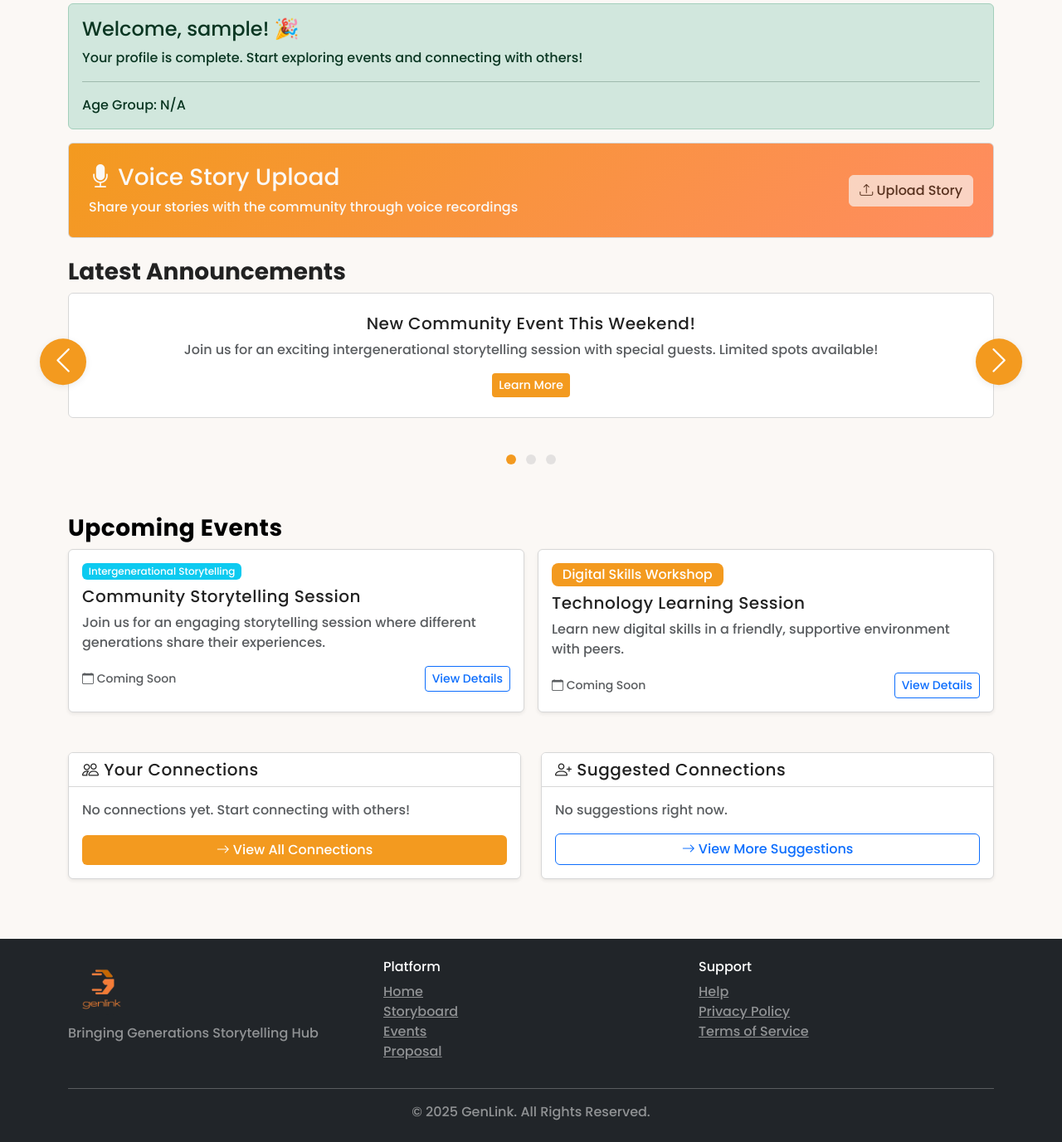
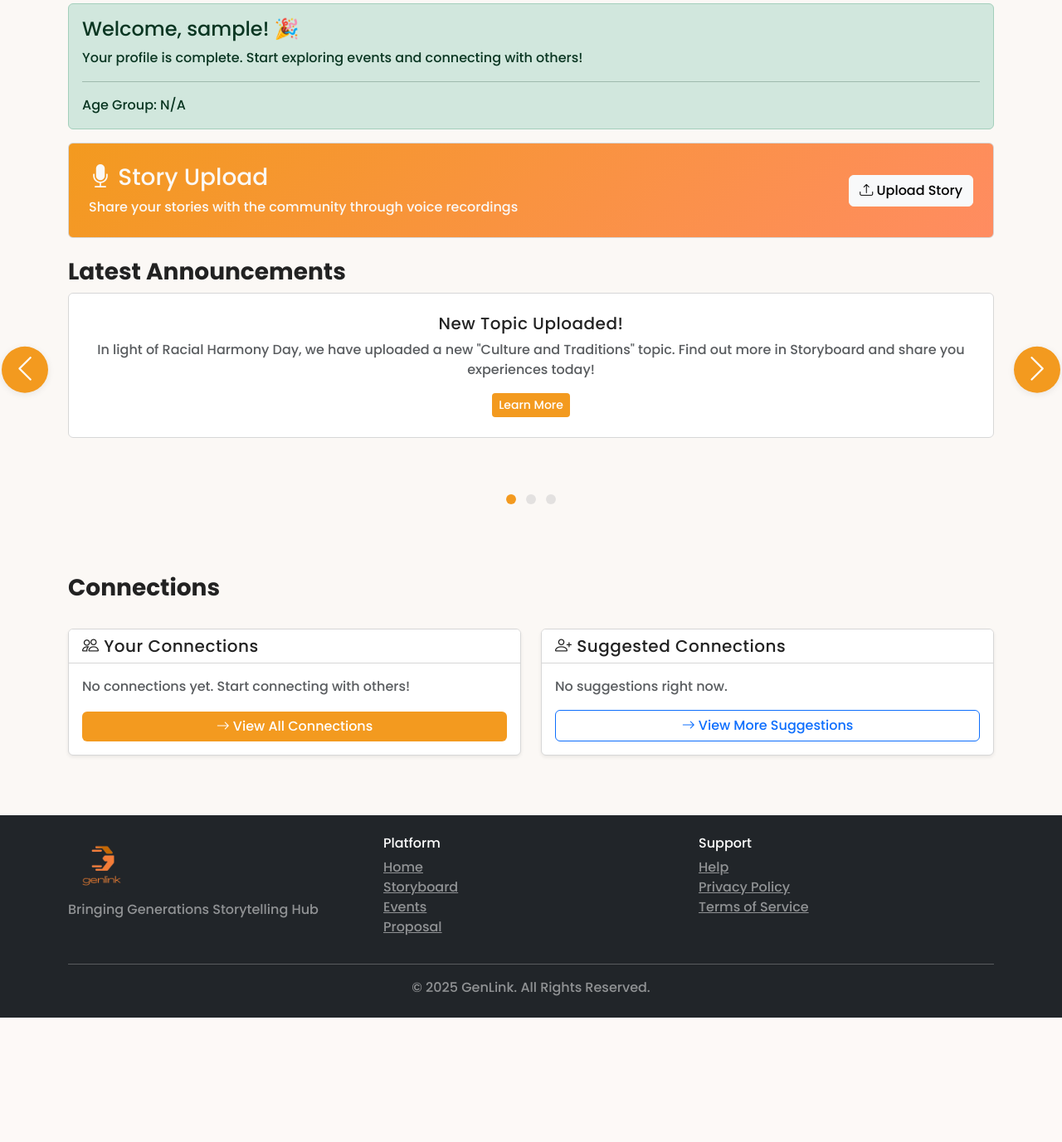
Before and after one commit to PhilenaWu/WDP_PROJECT_FINAL, a Flask app: page /home in a window 1280 px wide. Shown: the part 151-1528 px from the top of the page at 83% size. After the commit the page ends 1378 px from the top, so only its background shows below. Run offline with Flask 3, Linux system fonts and the light colour scheme; the visitor is signed in with stand-in values (Sample User, id 1); data that the repository does not hold is empty.

Commit message:
update homepage and UI

```diff
--- a/static/css/style.css
+++ b/static/css/style.css
@@ -436,6 +436,11 @@ html[data-theme='dark'] body.home-page .banner-gradient .btn.btn-light:disabled
 .carousel-wrapper .carousel-control-next { right: -50px; }
 .carousel-wrapper .carousel-control-prev-icon,
 .carousel-wrapper .carousel-control-next-icon { background-color: #f39a1f; border-radius: 50%; width: 40px; height: 40px; }
+
+/* ===== Announcement Carousel Controls ===== */
+.carousel-arrows .announcement-carousel-control { margin-top: -15px; }
+.carousel-arrows .carousel-control-prev { margin-left: -30px; }
+.carousel-arrows .carousel-control-next { margin-right: -30px; }
 
 /* ===== Footer Logo ===== */
 .footer-logo { height: 30px; width: auto; max-width: 30px; vertical-align: middle; }
--- a/templates/main/home.html
+++ b/templates/main/home.html
@@ -35,13 +35,13 @@
         <div class="card-body p-4">
             <div class="row align-items-center">
                 <div class="col-md-8">
-                    <h3><i class="bi bi-mic-fill"></i> Voice Story Upload</h3>
+                    <h3><i class="bi bi-mic-fill"></i> Story Upload</h3>
                     <p class="mb-0">Share your stories with the community through voice recordings</p>
                 </div>
                 <div class="col-md-4 text-end">
-                    <button class="btn btn-light" disabled>
+                    <a href="{{ url_for('main.storyboard') }}" class="btn btn-light">
                         <i class="bi bi-upload"></i> Upload Story
-                    </button>
+                    </a>
                 </div>
             </div>
         </div>
@@ -59,12 +59,11 @@
                         <div class="card bg-light border-1">
                             <div class="card-body p-4">
                                 <div class="text-center">
-                                    <h5 class="card-title mb-2">New Community Event This Weekend!</h5>
+                                    <h5 class="card-title mb-2">New Topic Uploaded!</h5>
                                     <p class="card-text text-muted mb-3">
-                                        Join us for an exciting intergenerational storytelling session with special guests.
-                                        Limited spots available!
+                                        In light of Racial Harmony Day, we have uploaded a new "Culture and Traditions" topic. Find out more in Storyboard and share you experiences today!
                                     </p>
-                                    <button class="btn btn-sm btn-primary">Learn More</button>
+                                    <a href="{{ url_for('main.storyboard') }}" class="btn btn-sm btn-primary">Learn More</a>
                                 </div>
                             </div>
                         </div>
@@ -75,12 +74,11 @@
                         <div class="card bg-light border-1">
                             <div class="card-body p-4">
                                 <div class="text-center">
-                                    <h5 class="card-title mb-2">Platform Updates - New Features Released</h5>
+                                    <h5 class="card-title mb-2">Profile Settings Updates - Edit Profile Details</h5>
                                     <p class="card-text text-muted mb-3">
-                                        Check out our latest features including improved connections, better search,
-                                        and voice story enhancements!
+                                        Check out our latest feature that will allow you to edit your profile details. Update your profile now to let others know more about you!
                                     </p>
-                                    <button class="btn btn-sm btn-primary">Explore</button>
+                                    <a href="{{ url_for('profile.profile') }}" class="btn btn-sm btn-primary">Explore</a>
                                 </div>
                             </div>
                         </div>
@@ -91,11 +89,11 @@
                         <div class="card bg-light border-1">
                             <div class="card-body p-4">
                                 <div class="text-center">
-                                    <h5 class="card-title mb-2">Community Recognition Program</h5>
+                                    <h5 class="card-title mb-2">New Event - Clean the Beach</h5>
                                     <p class="card-text text-muted mb-3">
-                                        Help us celebrate outstanding members! Nominate someone who's made an impact in our community.
+                                        Join the latest event to help clean up our beaches and make a positive impact on the environment!
                                     </p>
-                                    <button class="btn btn-sm btn-primary">Nominate</button>
+                                    <a href="{{ url_for('events.signup_event', event_id=6) }}" class="btn btn-sm btn-primary">Join</a>
                                 </div>
                             </div>
                         </div>
@@ -104,14 +102,14 @@
                 </div>
 
                 <!-- arrows -->
-                <div class="carousel-arrows d-flex justify-content-center align-items-center mt-3">
-                    <button class="carousel-control-prev announcement-carousel-control mx-3" type="button"
+                <div class="carousel-arrows d-flex justify-content-between align-items-center mt-4 pt-3 px-3">
+                    <button class="carousel-control-prev announcement-carousel-control" type="button"
                             data-bs-target="#announcementsCarousel" data-bs-slide="prev">
                         <span class="carousel-arrow-icon" aria-hidden="true"><i class="bi bi-chevron-left"></i></span>
                         <span class="visually-hidden">Previous</span>
                     </button>
 
-                    <button class="carousel-control-next announcement-carousel-control mx-3" type="button"
+                    <button class="carousel-control-next announcement-carousel-control" type="button"
                             data-bs-target="#announcementsCarousel" data-bs-slide="next">
                         <span class="carousel-arrow-icon" aria-hidden="true"><i class="bi bi-chevron-right"></i></span>
                         <span class="visually-hidden">Next</span>
@@ -119,7 +117,7 @@
                 </div>
 
                 <!-- dots -->
-                <div class="carousel-indicators mt-3">
+                <div class="carousel-indicators mt-1">
                     <button type="button" data-bs-target="#announcementsCarousel" data-bs-slide-to="0"
                             class="active" aria-current="true" aria-label="Slide 1"></button>
                     <button type="button" data-bs-target="#announcementsCarousel" data-bs-slide-to="1"
@@ -132,54 +130,12 @@
         </div>
     </div>
 
-    <!-- Upcoming Events Section -->
-    <h3 class="mb-2 fw-bold mt-2" style="color: black;">Upcoming Events</h3>
-    <div class="row g-3">
-
-        <!-- Event Card 1 -->
-        <div class="col-md-6">
-            <div class="card h-100 shadow-sm">
-                <div class="card-body">
-                    <div class="d-flex mb-2">
-                        <span class="badge bg-info">Intergenerational Storytelling</span>
-                    </div>
-                    <h5 class="card-title">Community Storytelling Session</h5>
-                    <p class="card-text text-muted">
-                        Join us for an engaging storytelling session where different generations share their experiences.
-                    </p>
-                    <div class="d-flex justify-content-between align-items-center">
-                        <small class="text-muted"><i class="bi bi-calendar"></i> Coming Soon</small>
-                        <button class="btn btn-sm btn-outline-primary">View Details</button>
-                    </div>
-                </div>
-            </div>
-        </div>
-
-        <!-- Event Card 2 -->
-        <div class="col-md-6">
-            <div class="card h-100 shadow-sm">
-                <div class="card-body">
-                    <div class="d-flex mb-2">
-                        <span class="badge bg-success">Digital Skills Workshop</span>
-                    </div>
-                    <h5 class="card-title">Technology Learning Session</h5>
-                    <p class="card-text text-muted">
-                        Learn new digital skills in a friendly, supportive environment with peers.
-                    </p>
-                    <div class="d-flex justify-content-between align-items-center">
-                        <small class="text-muted"><i class="bi bi-calendar"></i> Coming Soon</small>
-                        <button class="btn btn-sm btn-outline-primary">View Details</button>
-                    </div>
-                </div>
-            </div>
-        </div>
-
-    </div>
 
     <!-- Connections Section -->
-    <div class="row g-4 mt-4">
+    <div class="row g-4 mt-3">
 
         <!-- Your Connections -->
+         <h3 class="mb-2 fw-bold">Connections</h3>
         <div class="col-lg-6">
             <div class="card h-100 shadow-sm d-flex flex-column">
                 <div class="card-header bg-light border-bottom">
```
Also changed, not shown: 2 other files.
